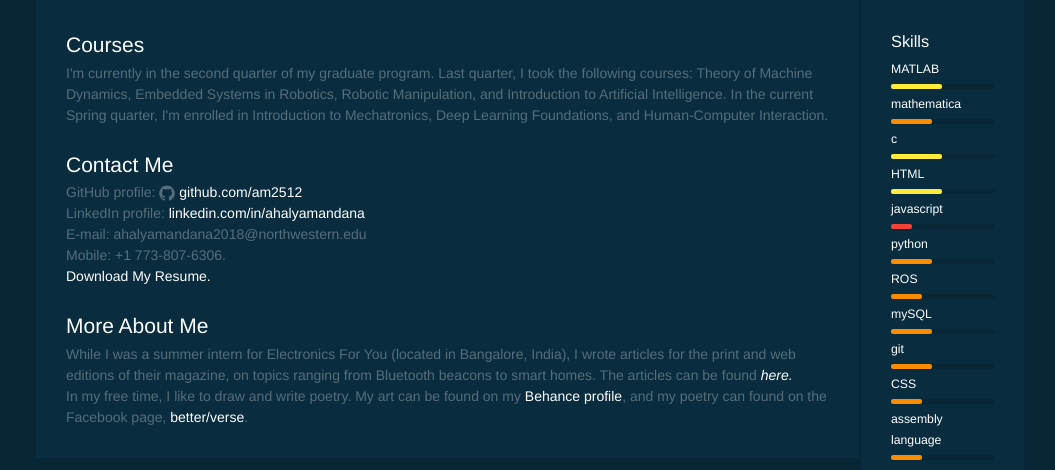
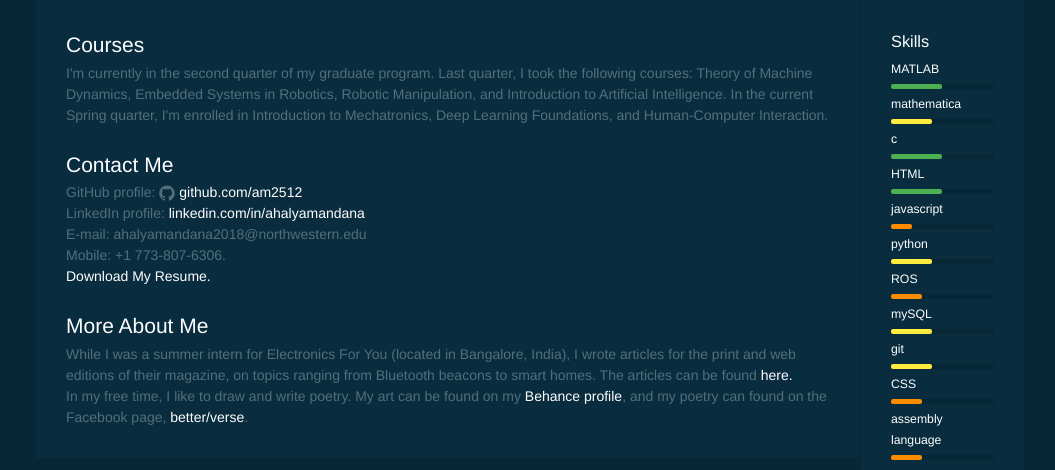
Before and after one commit to am2512/am2512.github.io, a Jekyll site: the page built from index.html, in a window 1280 px wide. Shown: the part 1128-1598 px from the top of the page, without its empty margins (112-1167 px from the left). Built offline with Jekyll 4.4.1, drawn with Linux system fonts in a browser that asks for light colours.

Commit message:
Final edits

```diff
--- a/_posts/2017-09-04-project4.markdown
+++ b/_posts/2017-09-04-project4.markdown
@@ -7,16 +7,14 @@ date:   2017-12-08 11:31:49 +0200
 categories: jekyll update
 ---
 
-For the final project of ME 495: Robotic Manipulation, we had to simulate the motion of the KUKA youBot using V-REP. This involved generating the angles for the wheels as well as the arm.
+For the final project of ME 495: Robotic Manipulation, we had to simulate the motion of the KUKA youBot using V-REP. This involved continuously generating the joint angles for the arm, as well as the angles for the four wheels.
 <br>
 <br>
-
-
 Skills involved in the project:
 <ul>
       <li> Mathematica </li>
       <li> V-REP </li>
-      <li> Knowledge of kinematics </li>
+
 
     </ul>
 <br>
--- a/_posts/2017-09-05-project2.markdown
+++ b/_posts/2017-09-05-project2.markdown
@@ -21,7 +21,7 @@ The goal of this project was to track a red ball that is front of the webcam. Th
 <br>
 
 The image above shows the red ball being tracked on the laptop screen. This was done with OpenCV, using contour detection. We used the information about the position of the ball to control the motion of the servo motor, using Python.
-<br>
+<br><br>
 Skills involved in the project:
 <ul>
       <li> OpenCV </li>
--- a/_posts/2017-12-07-project1.markdown
+++ b/_posts/2017-12-07-project1.markdown
@@ -7,14 +7,14 @@ date:   2017-12-07 11:31:49 +0200
 categories: jekyll update
 ---
 
-This project was the final project for ME 495: Embedded Systems in Robotics. The main goal of our project was to get the Baxter robot from <i><a href="http://www.rethinkrobotics.com/baxter/">Rethink Robotics</a></i> to thread/unthread the lid of a Tide bottle.
+This project was the final project for ME 495: Embedded Systems in Robotics. The main goal of our project was to get the Baxter robot from <u><a href="http://www.rethinkrobotics.com/baxter/">Rethink Robotics</a></u> to thread/unthread the lid of a Tide bottle.
 <br>
 We used AR tags to detect the quaternion data of the lid. This was used as an input for Baxter's IK (Inverse Kinematics) Solver Service. The IK Solver Service generated the required joint angles to reach the pose and orientation of the lid.
 <br>
 We wrote custom nodes, services, publishers, and subscribers to achieve our final goal.
 <br>
 
-The GitHub repository for the project can be found <i><a href="https://github.com/am2512/baxter_final_project">here</a></i>.
+The GitHub repository for the project can be found <u><a href="https://github.com/am2512/baxter_final_project">here</a></u>.
 <br>
 Skills involved in the project:
 <ul>
--- a/_posts/2017-12-08-project3 .markdown
+++ b/_posts/2017-12-08-project3 .markdown
@@ -26,4 +26,4 @@ Skills involved in the project:
 
 ![image3](/assets/314.jpg){:class="img-responsive"}
 
-The GitHub repository for the project can be found <i><a href="https://github.com/am2512/me314_final_project">here</a></i>.
+The GitHub repository for the project can be found <u><a href="https://github.com/am2512/me314_final_project">here</a></u>.
--- a/_sass/_progressbar.scss
+++ b/_sass/_progressbar.scss
@@ -19,7 +19,7 @@
      .progress-2{
          width: 20%;
          height: 100%;
-         background-color: $red-color;
+         background-color: $orange-color;
          border-radius: 2px;
     }
 
@@ -33,21 +33,21 @@
      .progress-4{
          width: 40%;
          height: 100%;
-         background-color: $orange-color;
+         background-color: $yellow-color;
          border-radius: 2px;
     }
 
      .progress-5{
          width: 50%;
          height: 100%;
-         background-color: $yellow-color;
+         background-color: $green-color;
          border-radius: 2px;
     }
 
      .progress-6{
          width: 60%;
          height: 100%;
-         background-color: $yellow-color;
+         background-color: $green-color;
          border-radius: 2px;
     }
 
--- a/index.html
+++ b/index.html
@@ -71,7 +71,7 @@ layout: default
 <br><a href="/resume/AhalyaMandana_CV.pdf">Download My Resume.</a>
                 </p>
 
-<br><h2>More About Me</h2><p class="grey-text">While I was a summer intern for Electronics For You (located in Bangalore, India), I wrote articles for the print and web editions of their magazine, on topics ranging from Bluetooth beacons to smart homes. The articles can be found <i><a href="https://electronicsofthings.com/author/ahalya/">here.</a></i><br>In my free time, I like to draw and write poetry. My art can be found on my <a href="https://www.behance.net/ahalyamandana">Behance profile</a>, and my poetry can found on the Facebook page, <a href="https://www.facebook.com/betterslashverse/">better/verse</a>.<br></p>
+<br><h2>More About Me</h2><p class="grey-text">While I was a summer intern for Electronics For You (located in Bangalore, India), I wrote articles for the print and web editions of their magazine, on topics ranging from Bluetooth beacons to smart homes. The articles can be found <a href="https://electronicsofthings.com/author/ahalya/">here.</a><br>In my free time, I like to draw and write poetry. My art can be found on my <a href="https://www.behance.net/ahalyamandana">Behance profile</a>, and my poetry can found on the Facebook page, <a href="https://www.facebook.com/betterslashverse/">better/verse</a>.<br></p>
             </div>
         </div>
       </div>
```
